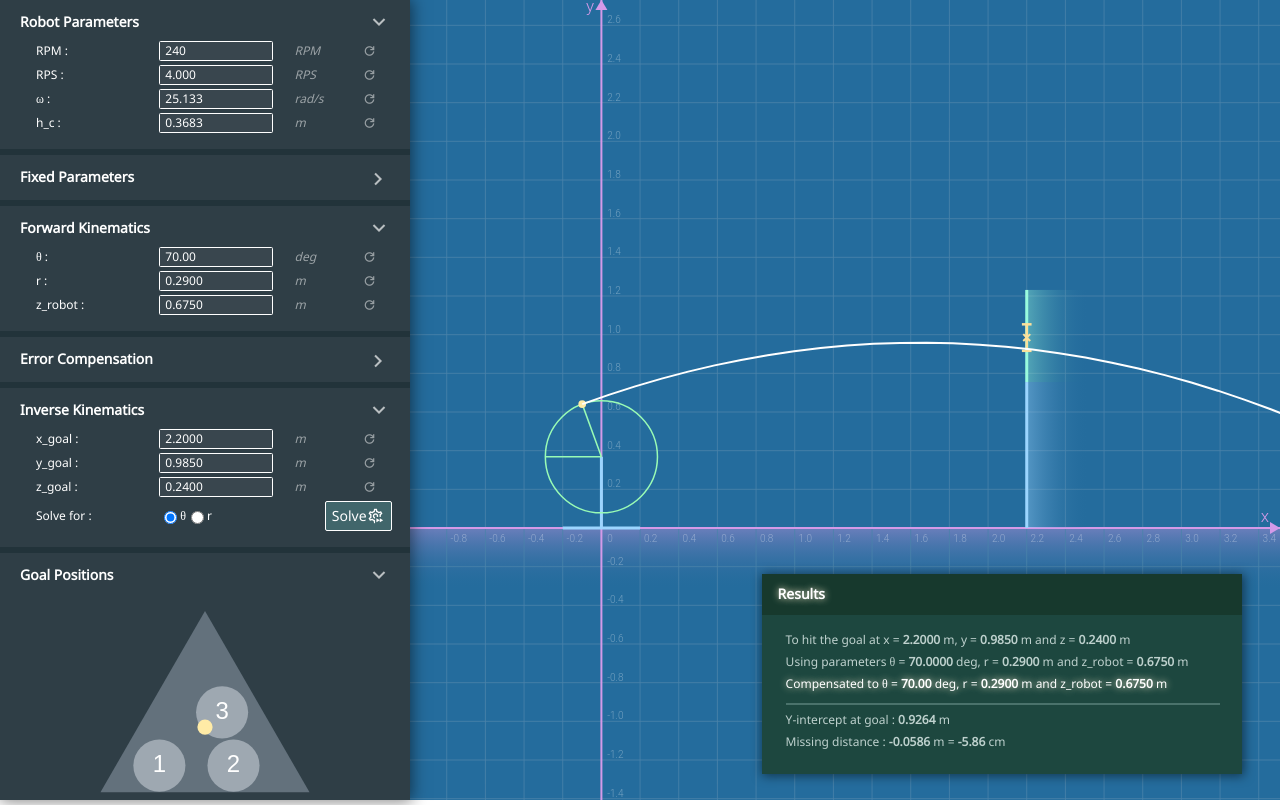
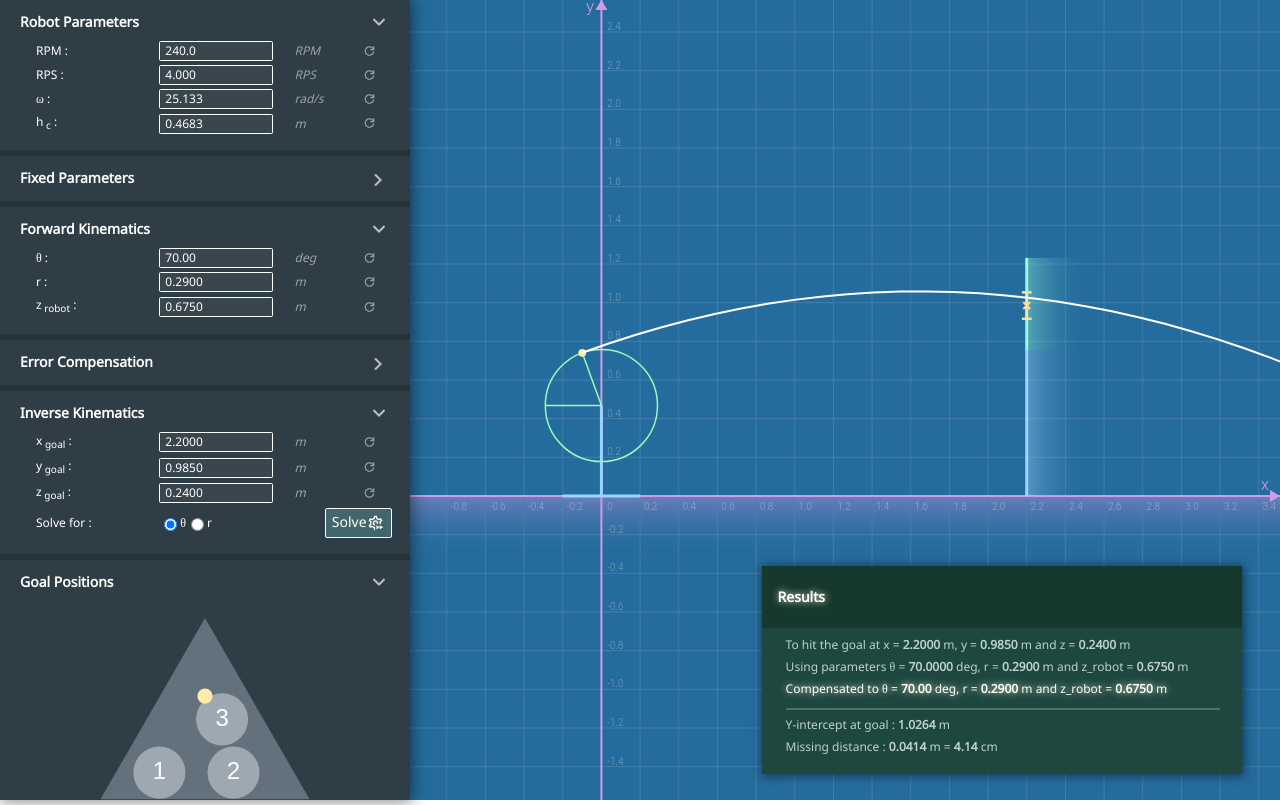
Before and after one commit to lyDevper/CiracSim, a plain HTML site: page index.html in a window 1280 px wide. Drawn offline with nearby package versions, Linux system fonts and the light colour scheme.

Commit message:
new updated value for h_c, and edit things a bit

```diff
--- a/index.html
+++ b/index.html
@@ -92,7 +92,7 @@
 
                     <div class="fieldDiv">
                         <div class="fieldCol1">
-                            <label for="inp_h_c">h_c : </label>
+                            <label for="inp_h_c">h<sub> c</sub> : </label>
                         </div>
                         <div class="fieldCol2">
                             <input type="number" id="inp_h_c" class="inp1">
@@ -297,7 +297,7 @@
 
                     <div class="fieldDiv">
                         <div class="fieldCol1">
-                            <label for="inp_z_robot">z_robot : </label>
+                            <label for="inp_z_robot">z<sub> robot</sub> : </label>
                         </div>
                         <div class="fieldCol2">
                             <input type="number" id="inp_z_robot" class="inp1">
@@ -407,7 +407,7 @@
 
                     <div class="fieldDiv">
                         <div class="fieldCol1">
-                            <label for="inp_x_goal">x_goal : </label>
+                            <label for="inp_x_goal">x<sub> goal</sub> : </label>
                         </div>
                         <div class="fieldCol2">
                             <input type="number" id="inp_x_goal" class="inp1">
@@ -426,7 +426,7 @@
 
                     <div class="fieldDiv">
                         <div class="fieldCol1">
-                            <label for="inp_y_goal">y_goal : </label>
+                            <label for="inp_y_goal">y<sub> goal</sub> : </label>
                         </div>
                         <div class="fieldCol2">
                             <input type="number" id="inp_y_goal" class="inp1">
@@ -445,7 +445,7 @@
 
                     <div class="fieldDiv">
                         <div class="fieldCol1">
-                            <label for="inp_z_goal">z_goal : </label>
+                            <label for="inp_z_goal">z<sub> goal</sub> : </label>
                         </div>
                         <div class="fieldCol2">
                             <input type="number" id="inp_z_goal" class="inp1">
--- a/scripts/CoorProps.js
+++ b/scripts/CoorProps.js
@@ -68,7 +68,7 @@ class CoorProps {
             this.pixPerMeter = this.canvasWidth / 4.5; // px/m
 
             this.originX = this.canvasWidth * 0.22; // px
-            this.originY = 2 * this.canvasHeight * 0.33; // px
+            this.originY = this.canvasHeight * 0.62; // px
         }.bind(coor1);
         coor1.updateCanvasSize();
         addEventListener('resize', coor1.updateCanvasSize.bind(coor1));
--- a/scripts/ParaInpHandler.js
+++ b/scripts/ParaInpHandler.js
@@ -46,7 +46,7 @@ class ParaInpHandler {
     static buildHandlers() {
         // instantiate each handler as a static property
         this.rpm_handler = new ParaInpHandler('inp_rpm', 'reset_rpm',
-                        StatePara.state_rpm, DefaultPara.rpm, 1, 0);
+                        StatePara.state_rpm, DefaultPara.rpm, 1, 1);
 
         this.rps_handler = new ParaInpHandler('inp_rps', 'reset_rps',
                         StatePara.state_rps, DefaultPara.rps, 0.1, 3);
--- a/scripts/StatePara.js
+++ b/scripts/StatePara.js
@@ -3,7 +3,7 @@ class DefaultPara {
     static omega = 2 * Math.PI * 4; // rad/s
     static rpm = DefaultPara.omega / (2 * Math.PI) * 60; // rpm
     static rps = DefaultPara.omega / (2 * Math.PI); // rps
-    static h_c = 0.36825; // m
+    static h_c = 0.4683; // m // M3 value form old 0.36825
 
     // forward parameters
     static theta = 70 // deg
--- a/styles/index.css
+++ b/styles/index.css
@@ -63,7 +63,7 @@ button {
     right: 3vw;
     bottom: 3.3vh;
     width: 480px;
-    height: 25vh; /* 210px */
+    height: 26vh; /* 210px */
 
     display: flex;
     flex-direction: column;
@@ -75,8 +75,10 @@ button {
 
 .resultHeadDiv {
     width: 100%;
-    height: 54px;
+    height: 80px;
     padding-left: 16px;
+    padding-top: 7px;
+    padding-bottom: 5px;
     display: flex;
     align-items: center;
     background-color: #17392D;
@@ -84,8 +86,8 @@ button {
 
 .resultContentDiv {
     width: 100%;
-    height: 100%;
-    padding: 16px 24px 12px 24px;
+    height: auto;
+    padding: 8px 24px 14px 24px;
     display: flex;
     flex-direction: column;
 }
```
